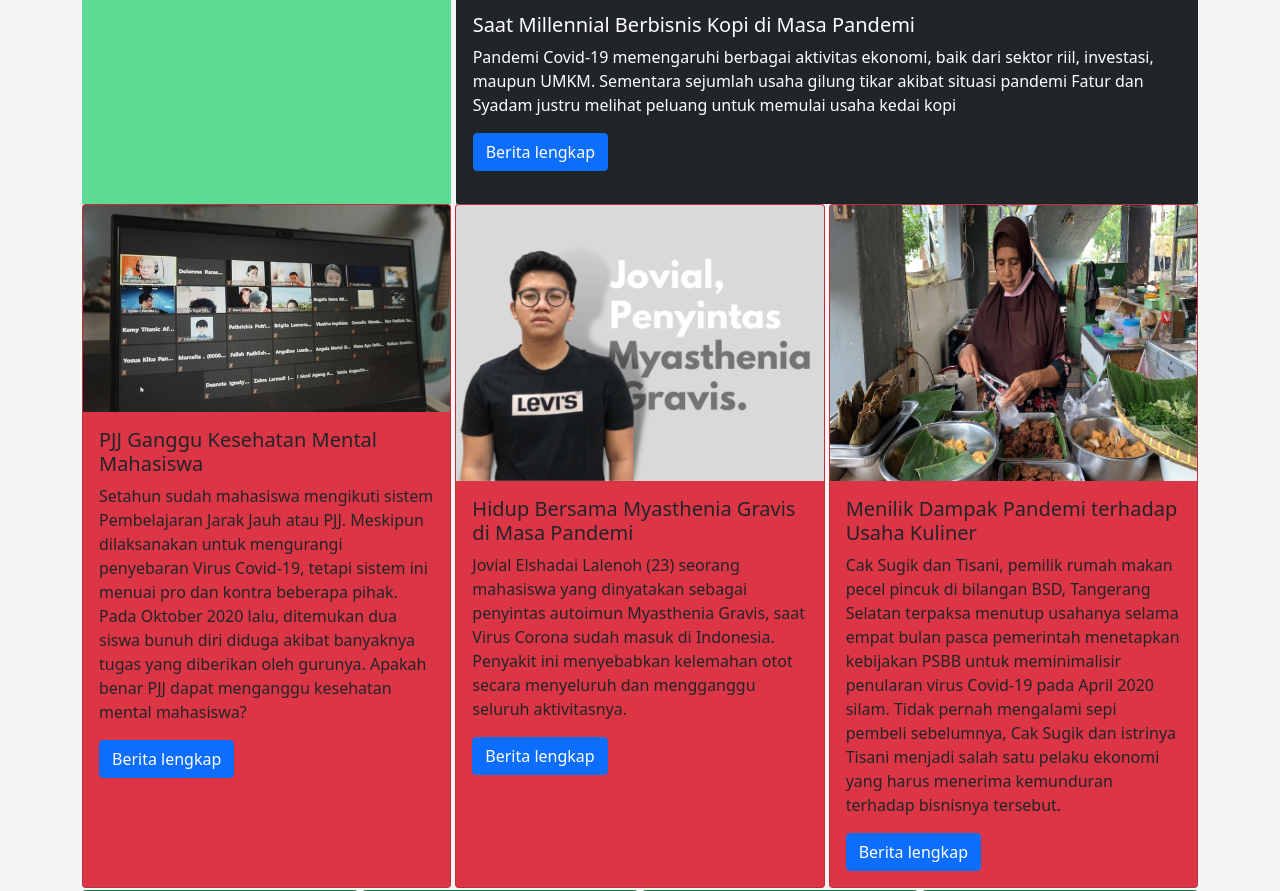
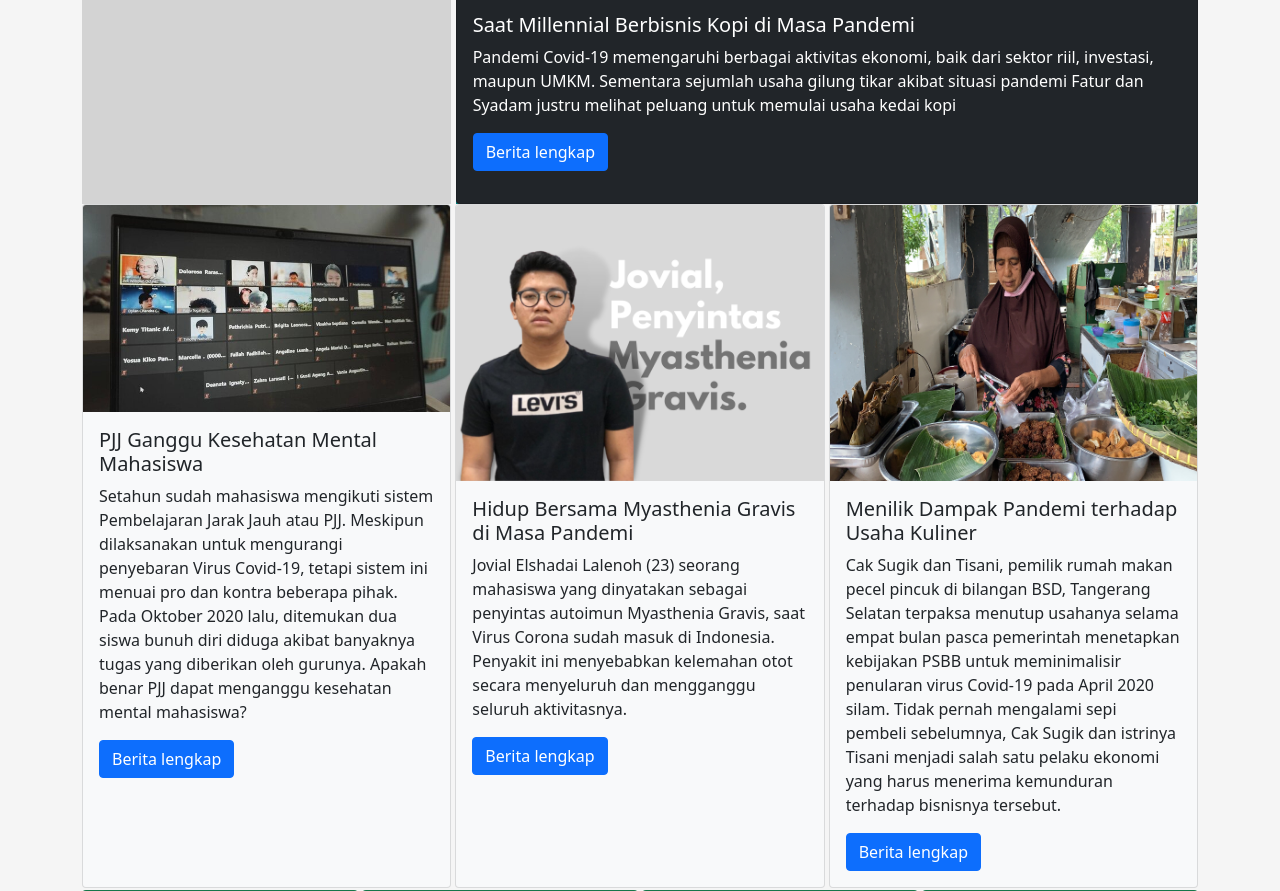
Before and after one commit to octavadi/fundemique_proj, a PHP site: page / in a window 1280 px wide. Shown: the part 2240-3131 px from the top of the page. Run offline with PHP 8.4, Linux system fonts and the light colour scheme; data that the repository does not hold is empty.

Commit message:
mengubah warna sesuatu

```diff
--- a/assets_code/section2.php
+++ b/assets_code/section2.php
@@ -2,7 +2,7 @@
 <section id="newsBlock1">
   <div class="row row-cols-1 row-cols-md-3 g-1">
     <div class="col">
-      <div class="card h-100 bg-danger">
+      <div class="card h-100 bg-light">
         <img src="<?=$fotoUtamaB1_1;?>" class="card-img-top" alt="Foto Cover" />
         <div class="card-body">
           <h5 class="card-title"><?=$judulB1_1;?></h5>
@@ -12,7 +12,7 @@
       </div>
     </div>
     <div class="col">
-      <div class="card h-100 bg-danger">
+      <div class="card h-100 bg-light">
         <img src="<?=$fotoUtamaB1_2;?>" class="card-img-top" alt="Foto Cover" />
         <div class="card-body">
           <h5 class="card-title"><?=$judulB1_2;?></h5>
@@ -22,7 +22,7 @@
       </div>
     </div>
     <div class="col">
-      <div class="card h-100 bg-danger">
+      <div class="card h-100 bg-light">
         <img src="<?=$fotoUtamaB1_3;?>" class="card-img-top" alt="Foto Cover" />
         <div class="card-body">
           <h5 class="card-title"><?=$judulB1_3;?></h5>
--- a/css/layout.css
+++ b/css/layout.css
@@ -11,7 +11,7 @@
   grid-area: 1 / 1 / 4 / 5;
   min-height: 500px;
   max-height: 1000;
-  background-color: #5cdb95;
+  background-color: lightgrey;
   padding: 10px;
   text-align: justify;
 }
```
